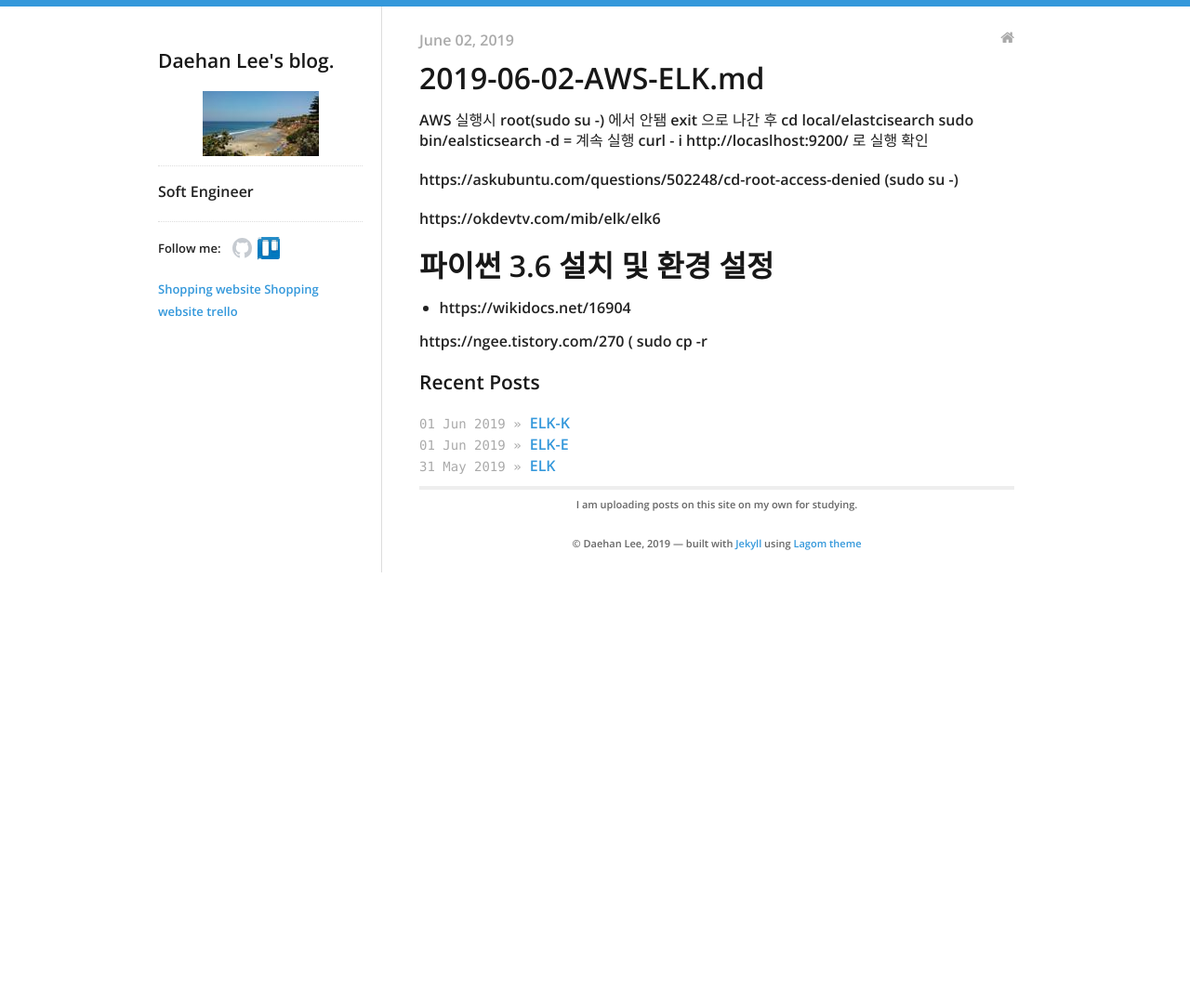
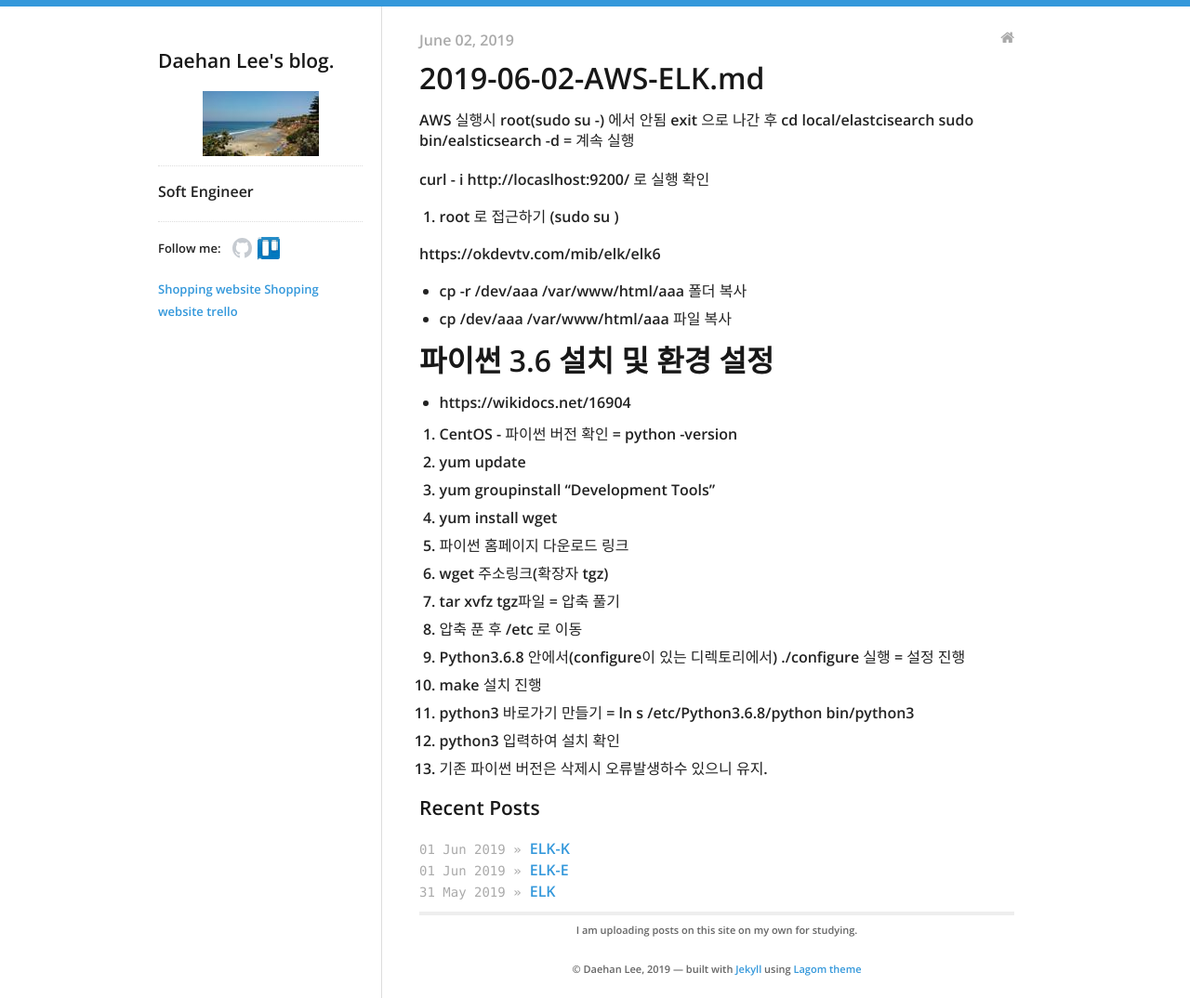
Before and after one commit to daehan0226/Study, a Jekyll site: the page built from _posts/2019-06-02-AWS-ELK.md, in a window 1280 px wide. Shown: the whole page at 93% size. Built offline with Jekyll 4.4.1, drawn with Linux system fonts in a browser that asks for light colours; before the commit the page ends 907 px from its top, so only the background shows below that.

Commit message:
Update 2019-06-02-AWS-ELK.md

```diff
--- a/_posts/2019-06-02-AWS-ELK.md
+++ b/_posts/2019-06-02-AWS-ELK.md
@@ -7,21 +7,36 @@ categories:
 
 # 2019-06-02-AWS-ELK.md
 
-AWS 실행시 root(sudo su -) 에서 안됌 exit 으로 나간 후
+AWS 실행시 root(sudo su -) 에서 안됨 exit 으로 나간 후
 cd local/elastcisearch
 sudo bin/ealsticsearch -d   = 계속 실행
+
 curl - i http://locaslhost:9200/ 로 실행 확인
 
-
-https://askubuntu.com/questions/502248/cd-root-access-denied   (sudo su -)
+1. root 로 접근하기  (sudo su )
 
 
 https://okdevtv.com/mib/elk/elk6
 
+
+* cp -r /dev/aaa /var/www/html/aaa 폴더 복사
+* cp /dev/aaa /var/www/html/aaa 파일 복사
 
 
 
 # 파이썬 3.6 설치 및 환경 설정
 * https://wikidocs.net/16904
 
-https://ngee.tistory.com/270  ( sudo cp -r
+1. CentOS  - 파이썬 버전 확인 = python -version
+2. yum update
+3. yum groupinstall "Development Tools"
+4. yum install wget
+5. 파이썬 홈페이지 다운로드 링크
+6. wget 주소링크(확장자 tgz)
+7. tar xvfz tgz파일  = 압축 풀기
+8. 압축 푼 후 /etc 로 이동
+9. Python3.6.8 안에서(configure이 있는 디렉토리에서)  ./configure 실행  = 설정 진행
+10. make 설치 진행
+11. python3 바로가기 만들기 = ln s /etc/Python3.6.8/python bin/python3
+12. python3 입력하여 설치 확인
+13. 기존 파이썬 버전은 삭제시 오류발생하수 있으니 유지.
```
